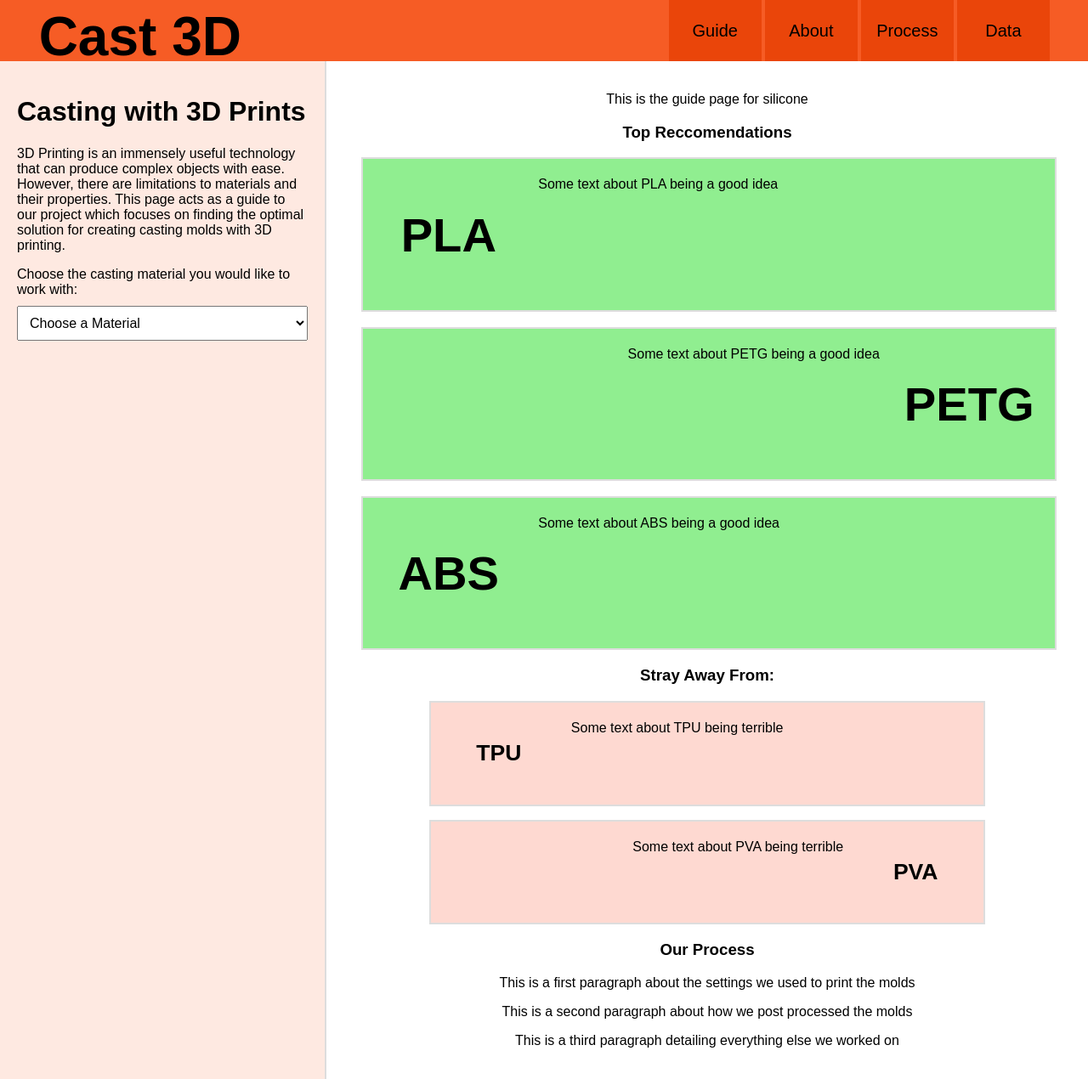
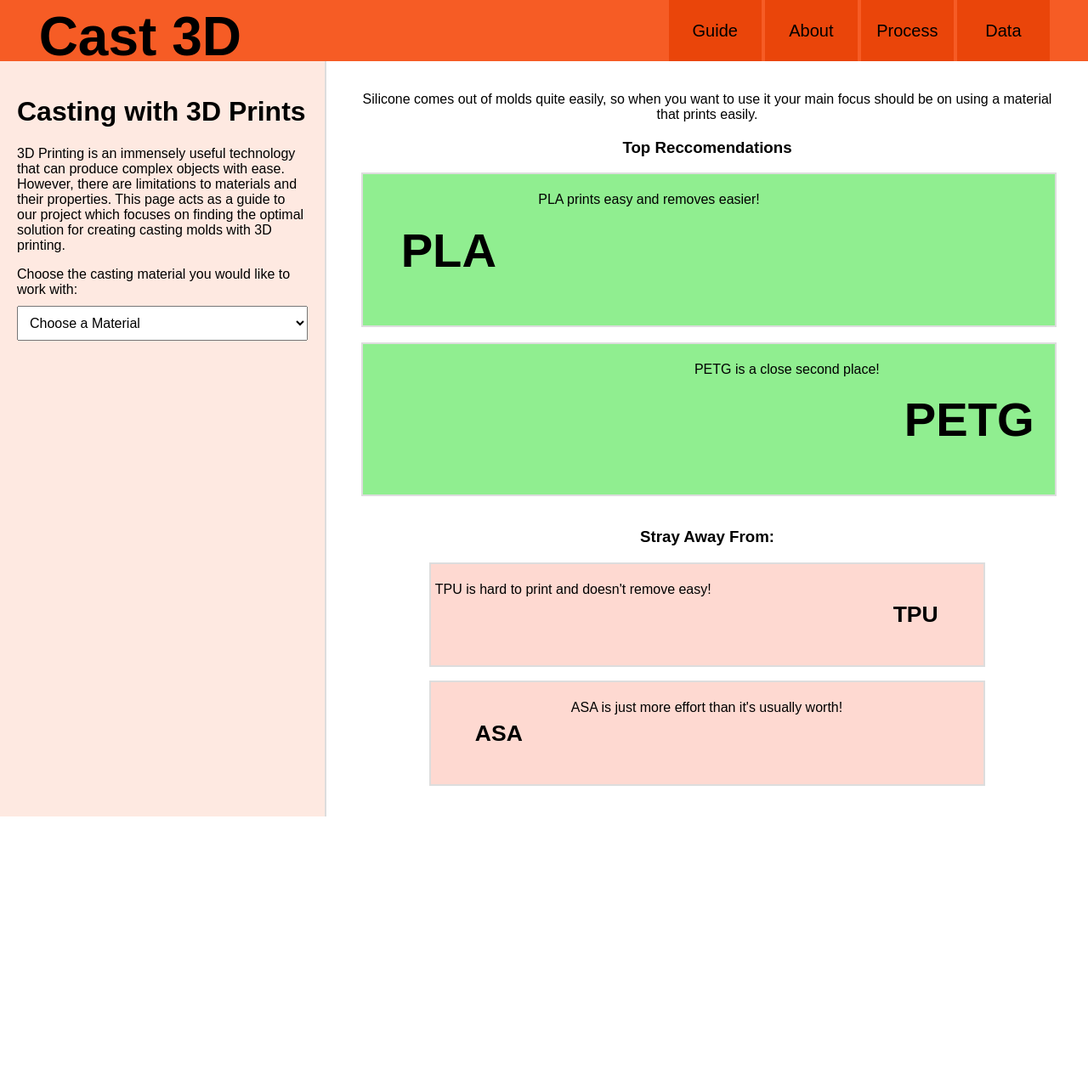
Before and after one commit to soehlj/Capstone-Web-App, a Flask app: template templates/silicone.html in a window 1280 px wide. Shown: the whole page at 85% size. After the commit the page ends 961 px from the top, so only its background shows below. Run offline with Flask 3, Linux system fonts and the light colour scheme; the template is opened without the code that fills it, so the values that code supplies are empty.

Commit message:
modified guide page to work from flask templates

```diff
--- a/templates/home-guide.html
+++ b/templates/home-guide.html
@@ -1,4 +1,5 @@
 {% extends 'home.html' %}
+{% from './macros.html' import rec, recb%}
 
 {%block guide %}
 <style>
@@ -64,64 +65,22 @@
 </div>
 <div class="section">
 <h3>Top Reccomendations</h3>
-	<div class="rec">
-		<div class="smallbox">
-			<h3> PLA </h3>
-		</div>
-		<div class="bigbox">
-			<p> Some text about PLA being a good idea </p>
-		</div>
-	</div>
-	&nbsp
-	<div class="rec">
-		<div class="bigbox-r">
-			<p> Some text about PETG being a good idea </p>
-		</div>
-		<div class="smallbox">
-			<h3> PETG </h3>
-		</div>
-	</div>
-	&nbsp
-	<div class="rec">
-		<div class="smallbox">
-			<h3> ABS </h3>
-		</div>
-		<div class="bigbox">
-			<p> Some text about ABS being a good idea </p>
-		</div>
-	</div>
+{%block recs%}
+{%endblock%}
 </div>
 
 
 <div class="section">
 <h3>Stray Away From:</h3>
-	<div class="un-rec">
-		<div class="smallbox" style="font-size:2em">
-			<h5> TPU </h5>
-		</div>
-		<div class="bigbox">
-			<p> Some text about TPU being terrible </p>
-		</div>
-	</div>
-	<p></p>
-	<div class="un-rec">
-		<div class="bigbox-r">
-			<p> Some text about PVA being terrible </p>
-		</div>
-		<div class="smallbox" style="font-size:2em">
-			<h5> PVA </h5>
-		</div>
+{%block unrecs%}
+{%endblock%}
 
 </div>
 
 
 <div class="section">
-<h3>Our Process</h3>
-<p> This is a first paragraph about the settings we used to print the molds </p>
-
-<p> This is a second paragraph about how we post processed the molds </p>
-
-<p> This is a third paragraph detailing everything else we worked on </p>
+{%block process%}
+{%endblock%}
 
 </div>
 </div>
--- /dev/null
+++ b/templates/macros.html
@@ -0,0 +1,47 @@
+{% macro rec(material, text)%}
+	<div class="rec">
+		<div class="smallbox">
+			<h3> {{material}}  </h3>
+		</div>
+		<div class="bigbox">
+			<p> {{text}} </p>
+		</div>
+	</div>
+	&nbsp
+{% endmacro %}
+
+{% macro recb(material, text)%}
+	<div class="rec">
+		<div class="bigbox" style="text-align:right;">
+			<p> {{text}} </p>
+		</div>
+		<div class="smallbox">
+			<h3> {{material}}  </h3>
+		</div>
+	</div>
+	&nbsp
+{% endmacro %}
+
+{% macro unrec(material, text)%}
+	<div class="un-rec">
+		<div class="smallbox" style="font-size:2em">
+			<h5> {{material}} </h5>
+		</div>
+		<div class="bigbox">
+			<p> {{text}} </p>
+		</div>
+	</div>
+	<p></p>
+{% endmacro %}
+
+{% macro unrecb(material, text)%}
+	<div class="un-rec">
+		<div class="bigbox">
+			<p> {{text}} </p>
+		</div>
+		<div class="smallbox" style="font-size:2em">
+			<h5> {{material}} </h5>
+		</div>
+	</div>
+	<p></p>
+{% endmacro %}
--- a/templates/silicone.html
+++ b/templates/silicone.html
@@ -1,4 +1,19 @@
 {% extends 'home-guide.html' %}
+{% from './macros.html' import rec, recb, unrec, unrecb%}
+
 {% block material %}
-<p> This is the guide page for silicone </p>
+<p> Silicone comes out of molds quite easily, so when you want to use it your main focus should be on using a material that prints easily. </p>
 {% endblock %}
+
+{%block recs%}
+{{rec('PLA', 'PLA prints easy and removes easier!')}}
+{{recb('PETG', 'PETG is a close second place!')}}
+{%endblock%}
+
+{%block unrecs%}
+{{unrecb('TPU', 'TPU is hard to print and doesn\'t remove easy!')}}
+{{unrec('ASA', 'ASA is just more effort than it\'s usually worth!')}}
+{%endblock%}
+
+{%block process%}
+{%endblock%}
```
